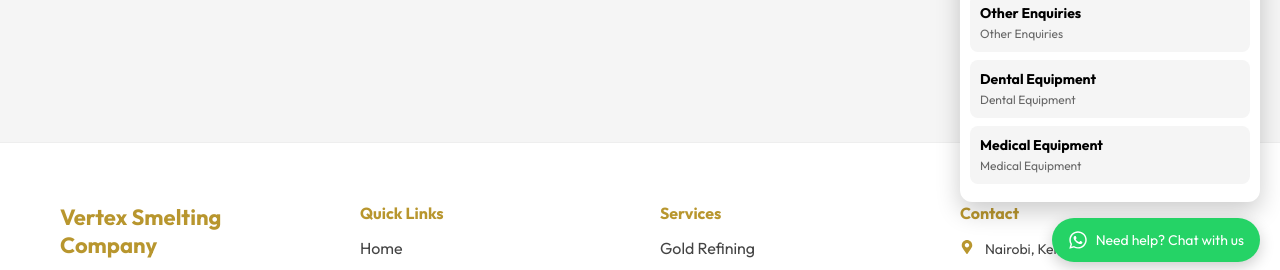
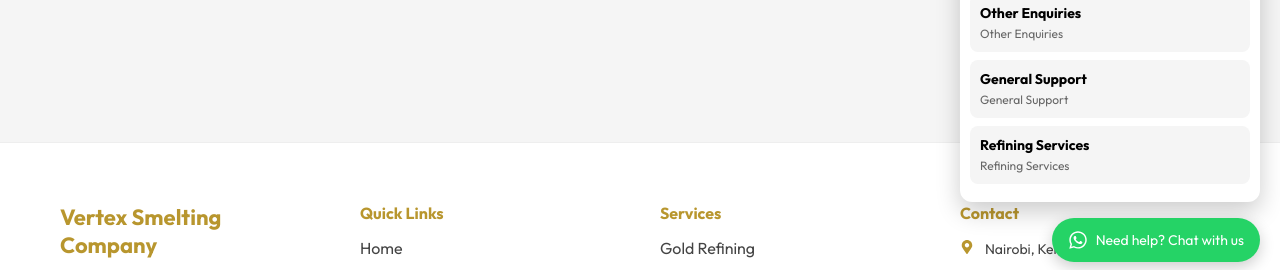
Before and after one commit to blaise-oj/vertex, a React (Vite) app in the folder frontend/: page /contact in a window 1280 px wide. Both pictures are taken after a click on the element "Need help? Chat with us". Shown: the part 518-788 px from the top of the page. Built offline with nearby package versions, Linux system fonts and the light colour scheme.

Commit message:
1st commit

```diff
--- a/frontend/src/Components/Footer/Footer.jsx
+++ b/frontend/src/Components/Footer/Footer.jsx
@@ -12,7 +12,7 @@
 
 const Footer = () => {
 
-  const phone = "254 113 410633";
+  const phone = "254113410633";
 
   return (
     <footer className="footer">
@@ -77,7 +77,7 @@
 
           <p>
             <FaPhone />
-            <a href="tel:+254 113 410633"> +254 113 410633</a>
+            <a href="tel:+254113410633"> +254 113 410 633</a>
           </p>
 
           <p>
--- a/frontend/src/Components/WhatsAppWidget/WhatsAppWidget.jsx
+++ b/frontend/src/Components/WhatsAppWidget/WhatsAppWidget.jsx
@@ -6,7 +6,7 @@
 
   const [open, setOpen] = useState(false)
 
-  const phone = "254 113 410633"
+  const phone = "254113410633"
 
   const openWhatsApp = (message) => {
     const url = `https://wa.me/${phone}?text=${encodeURIComponent(message)}`
@@ -34,19 +34,19 @@
           {/* OPTIONS */}
           <div className="chat-options">
 
-            <div onClick={() => openWhatsApp("Hello (Glorioush Medical Supply), I have an enquiry")}>
+            <div onClick={() => openWhatsApp("Hello (Vertex Smelting Company), I have an enquiry")}>
               <strong>Other Enquiries</strong>
               <span>Other Enquiries</span>
             </div>
 
-            <div onClick={() => openWhatsApp("Hello (Glorioush Medical Supply), I'm interested in Dental Equipment")}>
-              <strong>Dental Equipment</strong>
-              <span>Dental Equipment</span>
+            <div onClick={() => openWhatsApp("Hello (Vertex Smelting Company), I'm interested in ")}>
+              <strong>General Support</strong>
+              <span>General Support</span>
             </div>
 
-            <div onClick={() => openWhatsApp("Hello (Glorioush Medical Supply), I'm interested in Medical Equipment")}>
-              <strong>Medical Equipment</strong>
-              <span>Medical Equipment</span>
+            <div onClick={() => openWhatsApp("Hello (Vertex Smelting Company), I'm interested in your refining services")}>
+              <strong>Refining Services</strong>
+              <span>Refining Services</span>
             </div>
 
           </div>
```
